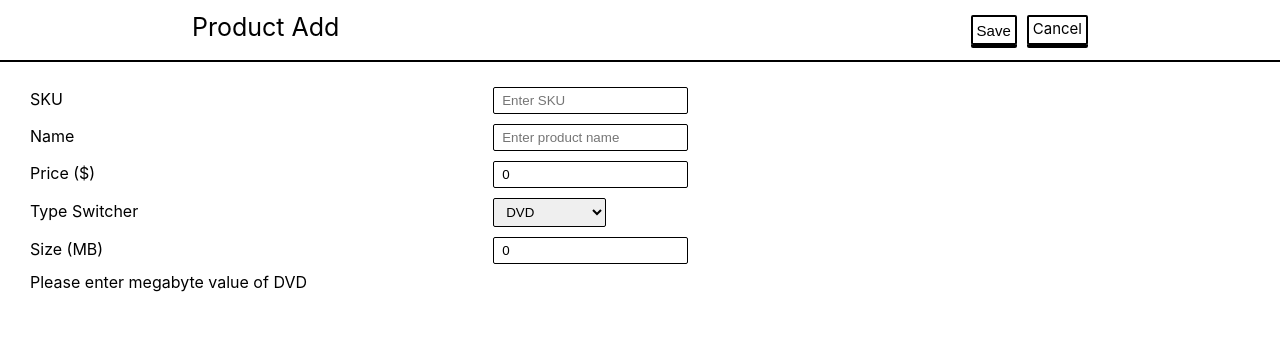
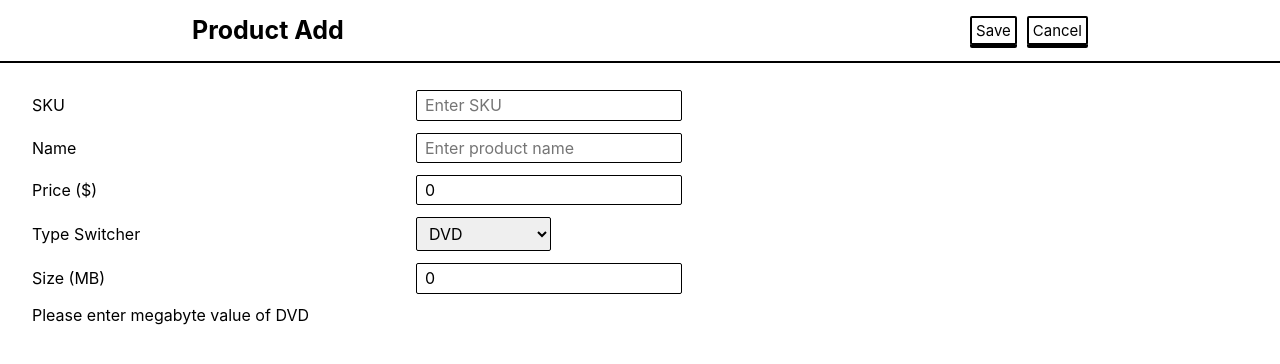
Before and after one commit to kaangrbz/scandiweb-test-project, a React (Create React App) app: page /addproduct in a window 1280 px wide. Shown: the top 364 px of the page. Built offline with nearby package versions, Linux system fonts and the light colour scheme.

Commit message:
Added loading products message, minor style update
changed mass delete parameter

```diff
--- a/package.json
+++ b/package.json
@@ -3,6 +3,7 @@
   "version": "0.1.0",
   "private": true,
   "dependencies": {
+    "@csstools/normalize.css": "^12.0.0",
     "formik": "^2.4.2",
     "react": "^18.2.0",
     "react-dom": "^18.2.0",
@@ -48,7 +49,7 @@
     "format:check": "prettier -c \"src/**/*.{ts,tsx}\"",
     "lint:check": "eslint \"src/**/*.{ts,tsx}\"",
     "ts:check": "tsc --noEmit",
-    "check": "yarn format && yarn format:check && yarn lint:check && yarn ts:check"
+    "fullcheck": "yarn format && yarn format:check && yarn lint:check && yarn ts:check"
   },
   "eslintConfig": {
     "extends": [
--- a/src/components/Loading.tsx
+++ b/src/components/Loading.tsx
@@ -1,7 +1,11 @@
 import '../styles/_loading.scss';
 
 const Loading = () => {
-  return <div className="loading">Loading...</div>;
+  return (
+    <div className="container">
+      <div className="loading">Loading the page, please wait</div>
+    </div>
+  );
 };
 
 export default Loading;
--- a/src/index.tsx
+++ b/src/index.tsx
@@ -1,5 +1,5 @@
-import './styles/_reset.scss';
 import './styles/index.scss';
+import '@csstools/normalize.css';
 
 import {BrowserRouter, Routes, Route} from 'react-router-dom';
 import {lazy, Suspense} from 'react';
@@ -49,7 +49,6 @@ const App = () => {
 };
 
 // eslint-disable-next-line @typescript-eslint/no-non-null-assertion
-const root = createRoot(document.getElementById('root')!);
-root.render(<App />);
+createRoot(document.getElementById('root')!).render(<App />);
 
 export default App;
--- a/src/pages/Home.tsx
+++ b/src/pages/Home.tsx
@@ -1,4 +1,4 @@
-import {useEffect, useState, useCallback} from 'react';
+import React, {useEffect, useState, useCallback} from 'react';
 import {Link} from 'react-router-dom';
 import Product from '../components/Product';
 
@@ -7,6 +7,7 @@ import {ProductType} from '../types';
 const Home = () => {
   const [products, setProducts] = useState<ProductType[]>([]);
   const [selected, setSelected] = useState<string[]>([]);
+  const [isLoading, setIsLoading] = useState<boolean>(true);
 
   const getData = async () => {
     try {
@@ -27,6 +28,7 @@ const Home = () => {
       if (Array.isArray(result?.data) && result.data.length > 0) {
         setProducts(result.data);
       }
+      setIsLoading(false);
     })();
   }, []);
 
@@ -44,8 +46,7 @@ const Home = () => {
       return;
     }
 
-    // TODO: make this at backend. send array
-    const skus = selected.map((sku) => `'${sku}'`).join(',');
+    const skus = selected.map((sku) => `'${sku}'`);
     const data = {skus};
 
     try {
@@ -56,11 +57,31 @@ const Home = () => {
 
       if (res.status === 200) {
         setProducts((prev) => prev.filter((product) => !selected.includes(product.sku)));
+        setSelected([]);
       }
     } catch (error: unknown) {
       console.error(error);
     }
   };
+
+  let content: React.ReactNode;
+  if (isLoading) {
+    content = <div>Loading products</div>;
+  } else {
+    content =
+      products.length > 0 ? (
+        products.map((product) => (
+          <Product
+            key={product.sku}
+            product={product}
+            checked={selected.includes(product.sku)}
+            onToggleProduct={onToggleProduct}
+          />
+        ))
+      ) : (
+        <div>No product added.</div>
+      );
+  }
 
   return (
     <>
@@ -75,18 +96,7 @@ const Home = () => {
         </div>
       </div>
       <main className="content">
-        <div className="products">
-          {products.length > 0
-            ? products.map((product) => (
-                <Product
-                  key={product.sku}
-                  product={product}
-                  checked={selected.includes(product.sku)}
-                  onToggleProduct={onToggleProduct}
-                />
-              ))
-            : 'No product added.'}
-        </div>
+        <div className="products">{content}</div>
       </main>
     </>
   );
--- a/src/styles/_colors.scss
+++ b/src/styles/_colors.scss
@@ -2,4 +2,5 @@
   --primary-color: #111111;
   --secondary-color: #000000;
   --accent-color: #2a60be;
+  --main-text-color: #000000;
 }
--- a/src/styles/_loading.scss
+++ b/src/styles/_loading.scss
@@ -1,10 +1,17 @@
 @import './_functions';
 
-.loading{
+html, body, #root {
+    height: 100%;
+}
+
+.container {
     display: flex;
     width: 100%;
     height: 100%;
     justify-content: center;
     align-items: center;
-    padding: rem(30px);
+
+    .loading {
+        padding: rem(30px);
+    }
 }
--- a/src/styles/_reset.scss
+++ /dev/null
@@ -1,136 +0,0 @@
-/* http://meyerweb.com/eric/tools/css/reset/
-   v2.0 | 20110126
-   License: none (public domain) */
-
-html,
-body,
-div,
-span,
-applet,
-object,
-iframe,
-h1,
-h2,
-h3,
-h4,
-h5,
-h6,
-p,
-blockquote,
-pre,
-a,
-abbr,
-acronym,
-address,
-big,
-cite,
-code,
-del,
-dfn,
-em,
-img,
-ins,
-kbd,
-q,
-s,
-samp,
-small,
-strike,
-strong,
-sub,
-sup,
-tt,
-var,
-b,
-u,
-i,
-center,
-dl,
-dt,
-dd,
-ol,
-ul,
-li,
-fieldset,
-form,
-label,
-legend,
-table,
-caption,
-tbody,
-tfoot,
-thead,
-tr,
-th,
-td,
-article,
-aside,
-canvas,
-details,
-embed,
-figure,
-figcaption,
-footer,
-header,
-hgroup,
-menu,
-nav,
-output,
-ruby,
-section,
-summary,
-time,
-mark,
-audio,
-video {
-  margin: 0;
-  padding: 0;
-  border: 0;
-  font-size: 100%;
-  font: inherit;
-  vertical-align: baseline;
-  color: #000;
-  text-decoration: none;
-}
-
-/* HTML5 display-role reset for older browsers */
-article,
-aside,
-details,
-figcaption,
-figure,
-footer,
-header,
-hgroup,
-menu,
-nav,
-section {
-  display: block;
-}
-
-body {
-  line-height: 1;
-}
-
-ol,
-ul {
-  list-style: none;
-}
-
-blockquote,
-q {
-  quotes: none;
-}
-
-blockquote:before,
-blockquote:after,
-q:before,
-q:after {
-  content: '';
-  content: none;
-}
-
-table {
-  border-collapse: collapse;
-  border-spacing: 0;
-}
--- a/src/styles/index.scss
+++ b/src/styles/index.scss
@@ -10,17 +10,19 @@ body,
 html {
   margin: 0;
   font-family: -apple-system, BlinkMacSystemFont, 'Segoe UI', Roboto, 'Helvetica Neue', Arial, sans-serif;
+  color: var(--main-text-color);
 }
 
 .toolbar {
-  height: rem(30px);
-  padding: 15px 15%;
+  padding: rem(16px) 15%;
   display: flex;
   flex-direction: row;
+  gap: 5px;
   justify-content: space-between;
   border-bottom: 2px solid var(--secondary-color);
 
   h1 {
+    margin: 0px;
     font-size: rem(25px);
   }
 
@@ -29,6 +31,8 @@ html {
     gap: rem(10px);
 
     > * {
+      text-decoration: none !important;
+      color: var(--main-text-color);
       font-size: rem(15px);
       background: none;
       transition: 100ms transform box-shadow;
```
Also changed, not shown: 1 other file (tests, documents, lock files or other folders).
